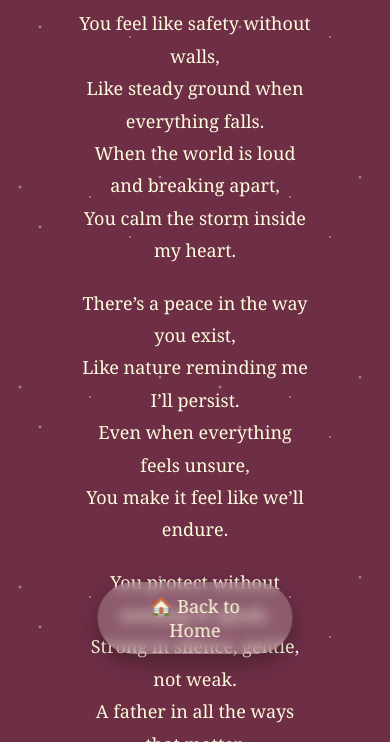
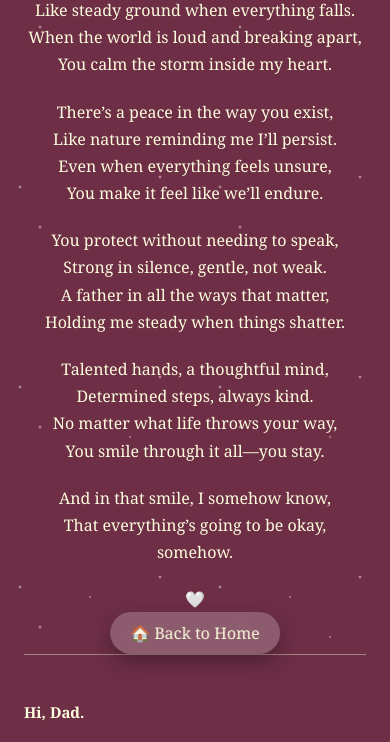
Before and after one commit to lilliesforlilli-byte/arsonistcultfamily-christmasgifts, a plain HTML site: page chichi.html in a window 390 px wide. Shown: the part 165-907 px from the top of the page. Drawn offline with Linux system fonts and the light colour scheme.

Commit message:
Update chichi.html

```diff
--- a/chichi.html
+++ b/chichi.html
@@ -1,23 +1,35 @@
 <!DOCTYPE html>
 <html>
 <head>
-  <title>Dad🎄</title>
+  <title>Dad 🎄</title>
+
+  <!-- MOBILE VIEWPORT -->
+  <meta name="viewport" content="width=device-width, initial-scale=1.0">
+
   <style>
+    html, body {
+      overflow-x: hidden;
+    }
+
     body {
       background-color: #6d2e46;
       color: #fdfcdc;
       font-family: Georgia, serif;
-      padding: 70px;
+      padding: 60px 20px;
       text-align: center;
     }
+
     h1 {
       margin-bottom: 30px;
+      font-size: 36px;
     }
+
     p {
       font-size: 18px;
       line-height: 1.8;
       margin-bottom: 20px;
     }
+
     .letter {
       margin-top: 60px;
       padding-top: 40px;
@@ -27,6 +39,7 @@
       margin-right: auto;
       text-align: left;
     }
+
     .letter p {
       font-size: 17px;
     }
@@ -53,6 +66,36 @@
     .back-home:hover {
       background: rgba(255, 255, 255, 0.4);
       transform: translateX(-50%) translateY(-4px);
+    }
+
+    /* MOBILE OPTIMIZATION */
+    @media (max-width: 600px) {
+      body {
+        padding: 40px 16px;
+      }
+
+      h1 {
+        font-size: 28px;
+      }
+
+      p {
+        font-size: 16px;
+        line-height: 1.7;
+      }
+
+      .letter {
+        margin-top: 40px;
+        padding-top: 30px;
+      }
+
+      .letter p {
+        font-size: 15px;
+      }
+
+      .back-home {
+        font-size: 16px;
+        padding: 10px 20px;
+      }
     }
 
     /* SNOW */
@@ -131,8 +174,10 @@ That everything’s going to be okay, somehow.
 
   <p>
     There's something about you that's so calming.
-    You make me feel like everything's gonna be okay even if the world feels like it's crumbling down.
-    You're always so uplifting, motivated, strong, brave, caring and calm.
+    You make me feel like everything's gonna be okay
+    even if the world feels like it's crumbling down.
+    You're always so uplifting, motivated, strong,
+    brave, caring and calm.
   </p>
 
   <p>
@@ -142,7 +187,8 @@ That everything’s going to be okay, somehow.
 
   <p>
     You've showed me that love doesn't come with anger.
-    You've taught me that it's okay to fall down and take a moment to get back up.
+    You've taught me that it's okay to fall down
+    and take a moment to get back up.
     Your positivity is so infectious.
   </p>
 
@@ -157,7 +203,7 @@ That everything’s going to be okay, somehow.
   </p>
 </div>
 
-<!-- STICKY BACK TO HOME BUTTON -->
+<!-- STICKY BACK TO HOME -->
 <a href="index.html" class="back-home" onclick="playClick()">🏠 Back to Home</a>
 
 <!-- CLICK SOUND -->
```
